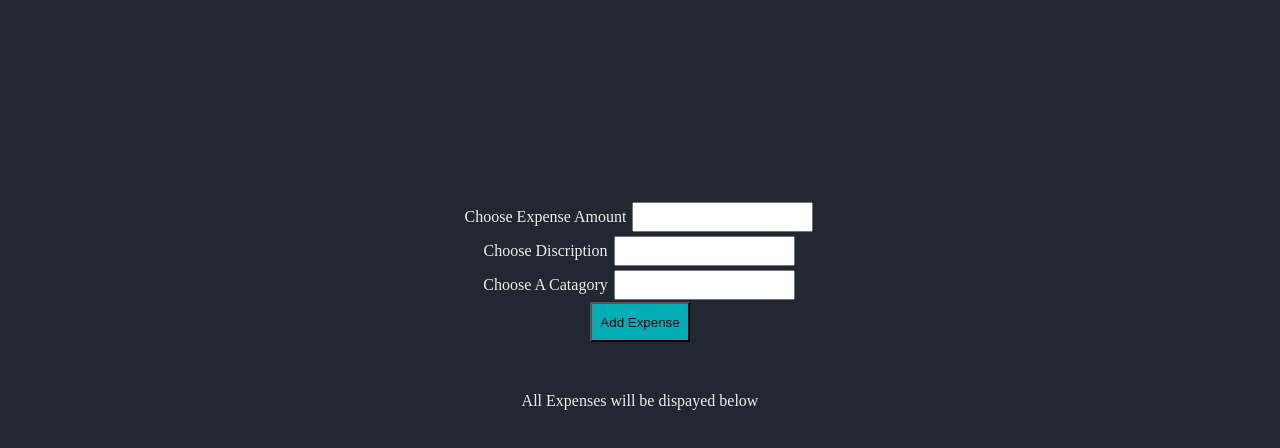
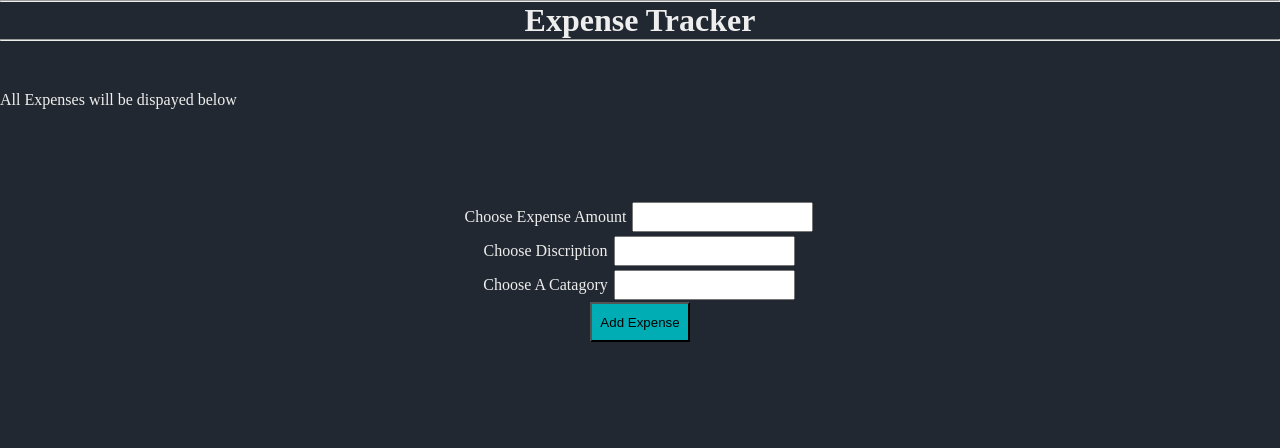
Before and after one commit to itsmeAYUSH/ExpenseTracker, a plain HTML site: page index.html in a window 1280 px wide. Drawn offline with nearby package versions, Linux system fonts and the light colour scheme.

Commit message:
Update index.html

```diff
--- a/index.html
+++ b/index.html
@@ -7,8 +7,11 @@
     <link rel="stylesheet" href="./style.css">
 </head>
 <body>
+    <hr>
+    <h1 style="text-align:center">Expense Tracker</h1>
+    <hr>
 
-    <form action="" onsubmit="saveToLocalStorage(event)" class="form">
+    <form onsubmit="saveToLocalStorage(event)" class="form">
 
         <label for="text">Choose Expense Amount</label>
         <input type="number" name="amount" id="amount" required>
@@ -20,16 +23,21 @@
         <input type="text" name="catagory" id="catagory" required>
         <br>
         <button class="btn">Add Expense</button>
+
+    </form>
+    <div class="result">
         <p>All Expenses will be dispayed below</p>
         <ol style="list-style-type:upper-roman" id="listOfExpense">
 
         </ol>
-    </form>
+        <h4 id="error"></h4>
+    </div>
 
 
 
 
 
+    <script src="https://cdnjs.cloudflare.com/ajax/libs/axios/1.1.3/axios.min.js"></script>
     <script src="./index.js"></script>
 </body>
 </html>
```
